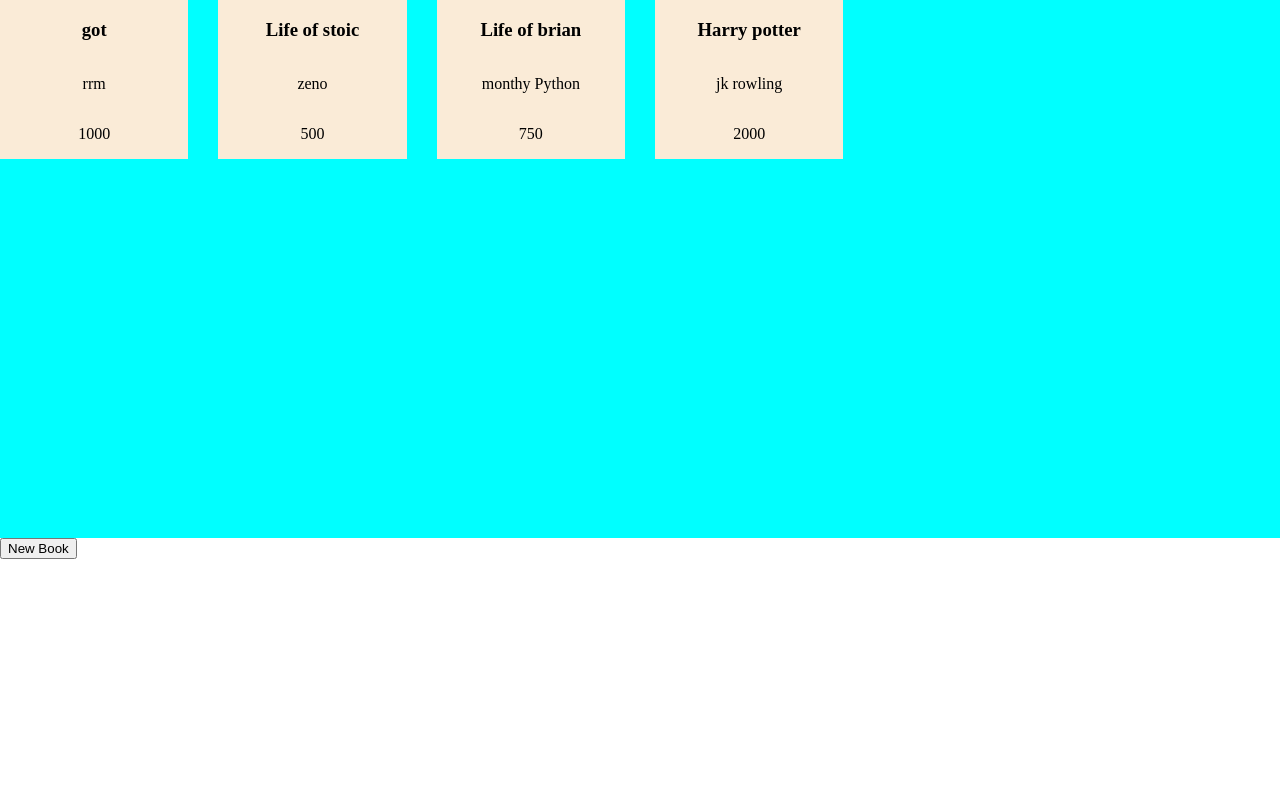
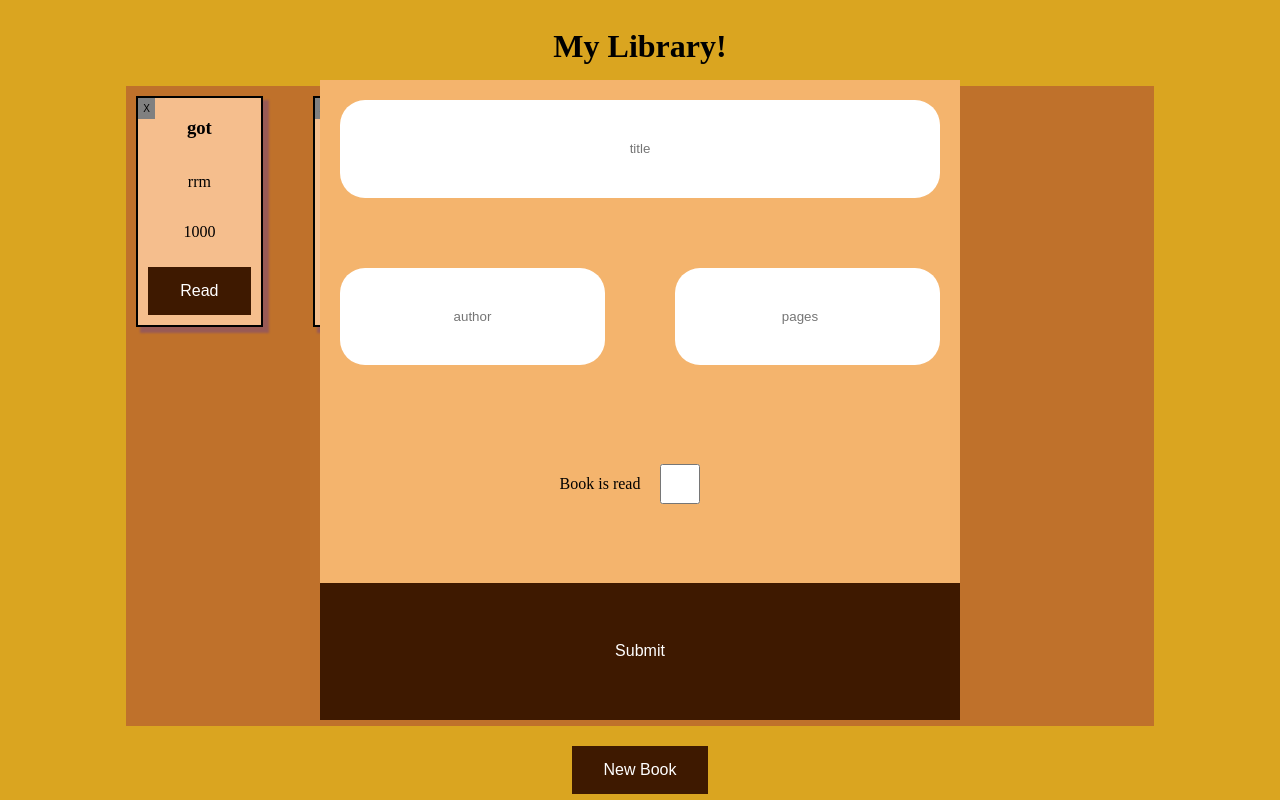
Before and after one commit to LamaPirat/Library, a plain HTML site: page index.html in a window 1280 px wide. Both pictures are taken after a click on the button "New Book". Drawn offline with Linux system fonts and the light colour scheme.

Commit message:
project compleeted for now

```diff
--- a/index.html
+++ b/index.html
@@ -9,34 +9,40 @@
     <title>Document</title>
   </head>
   <body>
+    <h1>My Library!</h1>
     <div class="main">
       <div class="bookContainer"></div>
       <button id="newBook" class="btn" onclick="hideForm()">New Book</button>
-      <div class="formContainer">
+      <div class="formContainer hidden">
         <input
           type="text"
           id="titleInput"
           name="titleInput"
           placeholder="title"
+          required
         />
         <input
           type="text"
           id="authorInput"
           name="authorInput"
-          placeholder="title"
+          placeholder="author"
+          required
         />
         <input
           type="number"
           id="pagesInput"
           name="pagesInput"
           placeholder="pages"
+          required
         />
         <div class="readContain">
           <label for="readInput">Book is read</label>
           <input type="checkbox" id="readInput" name="readInput" />
         </div>
 
-        <button type="button" id="submitBook" class="btn">Submit</button>
+        <button type="button" id="submitBook" class="btn" onclick="getInput()">
+          Submit
+        </button>
       </div>
     </div>
   </body>
--- a/script.js
+++ b/script.js
@@ -10,6 +10,8 @@ function Book(title, author, pages, read) {
 Book.prototype.addToLibrary = function () {
   myLibrary.push(this);
 };
+
+Book.prototype.inLibrary = false;
 
 let book1 = new Book("got", "rrm", 1000, false);
 let book2 = new Book("Life of stoic", "zeno", 500, false);
@@ -24,13 +26,23 @@ book4.addToLibrary();
 const bookContainer = document.querySelector(".bookContainer");
 const formContainer = document.querySelector(".formContainer");
 
+const titleInput = document.querySelector("#titleInput");
+const authorInput = document.querySelector("#authorInput");
+const pagesInput = document.querySelector("#pagesInput");
+const readInput = document.querySelector("#readInput");
+
 const displayBooks = function () {
   myLibrary.forEach(function (book) {
+    if (book.inLibrary == true) {
+      return;
+    }
     const title = document.createElement("h3");
     const author = document.createElement("p");
     const pages = document.createElement("p");
     const read = document.createElement("p");
     const bookCard = document.createElement("div");
+    const deleteButton = document.createElement("button");
+    const readButton = document.createElement("button");
 
     title.classList.add("title");
     title.textContent = `${book.title}`;
@@ -46,12 +58,29 @@ const displayBooks = function () {
 
     bookCard.classList.add("bookCard");
 
+    deleteButton.classList.add("deleteButton");
+    deleteButton.textContent = "X";
+    deleteButton.onclick = removeBook;
+
+    readButton.classList.add("readButton");
+    readButton.textContent = "Read";
+    readButton.onclick = bookStatus;
+
+    readButton.read = false;
+    if (book.read == true) {
+      bookCard.style.backgroundColor = "#62BD69";
+      readButton.read = true;
+    }
+
     bookCard.appendChild(title);
     bookCard.appendChild(author);
     bookCard.appendChild(pages);
+    bookCard.appendChild(deleteButton);
+    bookCard.appendChild(readButton);
     //bookCard.appendChild(read);
 
     bookContainer.appendChild(bookCard);
+    book.inLibrary = true;
   });
 };
 
@@ -63,4 +92,38 @@ const hideForm = function () {
   }
 };
 
+const getInput = function () {
+  let x = myLibrary.length;
+  let book = new Book(
+    titleInput.value,
+    authorInput.value,
+    pagesInput.value,
+    readInput.checked
+  );
+  hideForm();
+  book.addToLibrary();
+  displayBooks();
+};
+
+const removeBook = function () {
+  console.log(this.parentNode);
+  console.log(this.parentNode.firstChild.textContent);
+  let bookTitle = this.parentNode.firstChild.textContent;
+  myLibrary = myLibrary.filter(function (book) {
+    return book.title != bookTitle;
+  });
+  this.parentNode.remove();
+  console.log(myLibrary);
+};
+
+const bookStatus = function () {
+  if (this.read == true) {
+    this.parentNode.style.backgroundColor = "#f5be8d";
+    this.read = false;
+  } else {
+    this.parentNode.style.backgroundColor = "#62BD69";
+    this.read = true;
+  }
+};
+
 displayBooks();
--- a/style.css
+++ b/style.css
@@ -2,23 +2,43 @@ body {
   padding: 0;
   margin: 0;
   width: 100%;
+  height: 100vh;
+  display: flex;
+  flex-direction: column;
+  align-items: center;
+  justify-content: center;
+  background-color: goldenrod;
+}
+
+.main {
+  width: 140vh;
   height: auto;
+  display: flex;
+  justify-content: center;
+  align-items: center;
+  flex-direction: column;
+  gap: 20px;
 }
 
 .bookContainer {
   display: grid;
+  height: 80vh;
   grid-template-columns: repeat(6, 1fr);
   grid-template-rows: repeat(3, 1fr);
   gap: 30px;
-  background-color: aqua;
+  background-color: #bf712b;
 }
 
 .bookCard {
-  background-color: antiquewhite;
+  background-color: #f5be8d;
   display: flex;
   flex-direction: column;
   justify-content: center;
   align-items: center;
+  border: solid 2px black;
+  margin: 10px;
+  position: relative;
+  box-shadow: 5px 5px 2px 1px rgba(0, 0, 255, 0.2);
 }
 
 .formContainer {
@@ -26,7 +46,7 @@ body {
   display: grid;
   width: 40rem;
   height: 40rem;
-  background-color: aquamarine;
+  background-color: #f4b46d;
   top: 50%;
   left: 50%;
   transform: translate(-50%, -50%);
@@ -74,3 +94,29 @@ input {
   visibility: hidden;
   opacity: 0;
 }
+
+button {
+  background-color: #3e1900; /* Green */
+  border: none;
+  color: white;
+  padding: 15px 32px;
+  text-align: center;
+  text-decoration: none;
+  display: inline-block;
+  font-size: 16px;
+}
+
+.deleteButton {
+  position: absolute;
+  top: 0px;
+  left: 0px;
+  background-color: grey;
+  color: black;
+  font-size: 10px;
+  margin: 0;
+  padding: 5px;
+}
+
+.readButton {
+  margin: 10px;
+}
```
